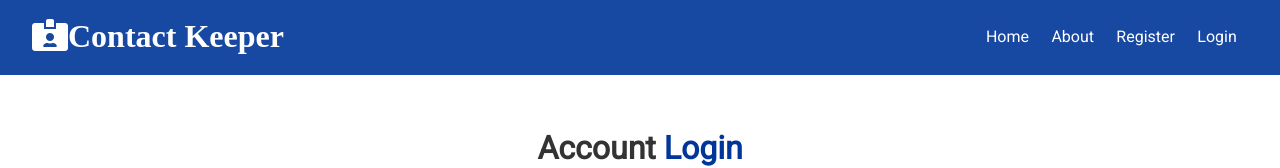
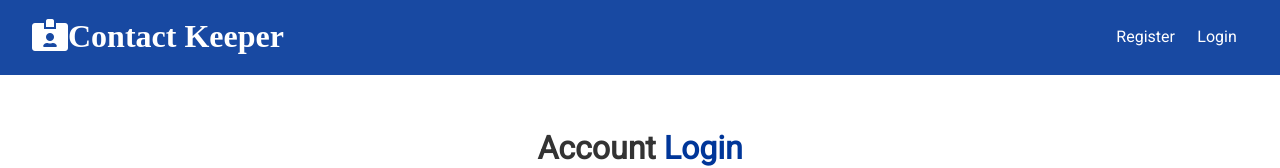
Before and after one commit to mhomran/contacts-keeper, a React (Create React App) app in the folder client/: page /login in a window 1280 px wide. Shown: the top 168 px of the page. Built offline with nearby package versions, Linux system fonts and the light colour scheme.

Commit message:
Lesson 61. Logout & Navbar

```diff
--- a/client/src/components/layout/Navbar.js
+++ b/client/src/components/layout/Navbar.js
@@ -1,27 +1,43 @@
-import React from "react";
+import React, { Fragment, useContext } from "react";
 import PropTypes from "prop-types";
 import { Link } from "react-router-dom";
+import AuthContext from "../../context/auth/authContext";
 
 const Navbar = ({ title, icon }) => {
+  const authContext = useContext(AuthContext);
+
+  const { isAuthenticated, logout, user } = authContext;
+
+  const authLinks = (
+    <Fragment>
+      <li>Hello {user && user.name}</li>
+      <li>
+        <a href="#!" onClick={logout}>
+          <i className="fas fa-sign-out-alt">
+            <span className="hide-sm">Logout</span>
+          </i>
+        </a>
+      </li>
+    </Fragment>
+  );
+
+  const guestLinks = (
+    <Fragment>
+      <li>
+        <Link to="/register">Register</Link>
+      </li>
+      <li>
+        <Link to="/login">Login</Link>
+      </li>
+    </Fragment>
+  );
+
   return (
     <div className="navbar bg-primary">
       <h1>
         <i className={icon}>{title}</i>
       </h1>
-      <ul>
-        <li>
-          <Link to="/">Home</Link>
-        </li>
-        <li>
-          <Link to="/about">About</Link>
-        </li>
-        <li>
-          <Link to="/register">Register</Link>
-        </li>
-        <li>
-          <Link to="/login">Login</Link>
-        </li>
-      </ul>
+      <ul>{isAuthenticated ? authLinks : guestLinks}</ul>
     </div>
   );
 };
--- a/client/src/context/auth/AuthState.js
+++ b/client/src/context/auth/AuthState.js
@@ -96,7 +96,7 @@
   };
 
   //Logout
-  const logout = () => console.log("Logout user");
+  const logout = () => dispatch({ type: LOGOUT });
 
   //Clear Errors
   const clearErrors = () =>
--- a/client/src/context/auth/authReducer.js
+++ b/client/src/context/auth/authReducer.js
@@ -23,6 +23,7 @@
     case REGISTER_FAIL:
     case AUTH_ERROR:
     case LOGIN_FAIL:
+    case LOGOUT:
       localStorage.removeItem("token");
       return {
         ...state,
```
